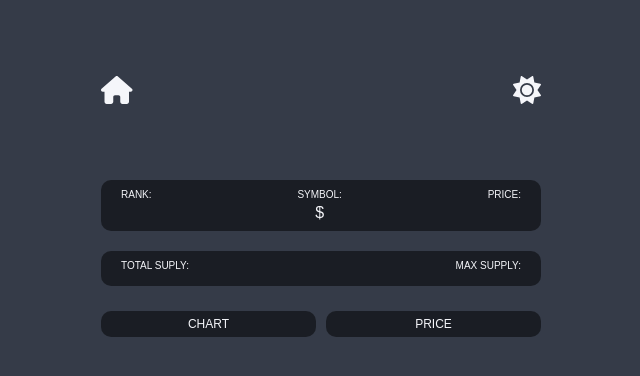
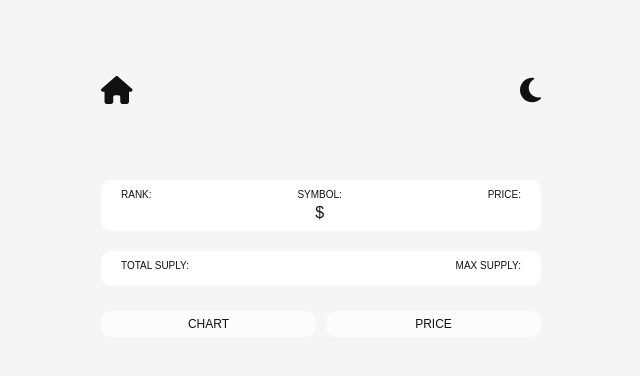
Before and after one commit to leewol/Crypto-Tracker, a React (Create React App) app: page /1 in a window 1280 px wide. Shown: the top 376 px of the page, without its empty margins (319-959 px from the left). Built offline with nearby package versions, Linux system fonts and the light colour scheme; no server answers.

Commit message:
[feature] 다크모드 구현 with useOutletContext

```diff
--- a/src/Root.tsx
+++ b/src/Root.tsx
@@ -1,6 +1,8 @@
 import { ReactQueryDevtools } from "react-query/devtools";
-import { createGlobalStyle } from "styled-components";
-import { Outlet } from "react-router";
+import { createGlobalStyle, ThemeProvider } from "styled-components";
+import { Outlet, useOutletContext } from "react-router";
+import { darkTheme, lightTheme } from "./theme";
+import { useState } from "react";
 
 const GlobalStyle = createGlobalStyle`
   @import url('https://fonts.googleapis.com/css2?family=Source+Sans+Pro:wght@300;400&display=swap');
@@ -33,6 +35,7 @@ const GlobalStyle = createGlobalStyle`
   /* HTML5 hidden-attribute fix for newer browsers */
   * {
     box-sizing: border-box;
+    transition: all 0.1s linear;
   }
   *[hidden] {
       display: none;
@@ -64,14 +67,27 @@ const GlobalStyle = createGlobalStyle`
   }
 `;
 
+interface IOutletContext {
+  isDark: boolean;
+  toggleDark: () => void;
+}
+
 function Root() {
+  const [isDark, setIsDark] = useState(false);
+  const toggleDark = () => setIsDark((current) => !current);
   return (
     <>
-      <GlobalStyle />
-      <Outlet />
-      <ReactQueryDevtools initialIsOpen={true} />
+      <ThemeProvider theme={isDark ? darkTheme : lightTheme}>
+        <GlobalStyle />
+        <Outlet context={{ isDark, toggleDark }} />
+        <ReactQueryDevtools initialIsOpen={true} />
+      </ThemeProvider>
     </>
   );
 }
 
+export function useDark() {
+  return useOutletContext<IOutletContext>();
+}
+
 export default Root;
--- a/src/components/Header.tsx
+++ b/src/components/Header.tsx
@@ -2,6 +2,7 @@ import { Link } from "react-router-dom";
 import { FontAwesomeIcon } from "@fortawesome/react-fontawesome";
 import { faHouse, faSun, faMoon } from "@fortawesome/free-solid-svg-icons";
 import styled from "styled-components";
+import { useDark } from "../Root";
 
 interface IHeaderProps {
   title?: string;
@@ -35,6 +36,8 @@ const RightBox = styled.div`
 `;
 
 function Header({ title }: IHeaderProps) {
+  const { isDark, toggleDark } = useDark();
+
   return (
     <HeaderContainer>
       <LeftBox>
@@ -46,7 +49,11 @@ function Header({ title }: IHeaderProps) {
       </LeftBox>
       <Title>{title}</Title>
       <RightBox>
-        <FontAwesomeIcon className="header-icon" icon={faSun} />
+        <FontAwesomeIcon
+          className="header-icon"
+          icon={isDark ? faSun : faMoon}
+          onClick={toggleDark}
+        />
       </RightBox>
     </HeaderContainer>
   );
--- a/src/index.tsx
+++ b/src/index.tsx
@@ -2,9 +2,7 @@ import React from "react";
 import ReactDOM from "react-dom/client";
 import { QueryClient, QueryClientProvider } from "react-query";
 import { RouterProvider } from "react-router";
-import { ThemeProvider } from "styled-components";
 import router from "./Router";
-import { theme } from "./theme";
 
 const queryClient = new QueryClient();
 const root = ReactDOM.createRoot(
@@ -14,9 +12,7 @@ const root = ReactDOM.createRoot(
 root.render(
   <React.StrictMode>
     <QueryClientProvider client={queryClient}>
-      <ThemeProvider theme={theme}>
-        <RouterProvider router={router} />
-      </ThemeProvider>
+      <RouterProvider router={router} />
     </QueryClientProvider>
   </React.StrictMode>
 );
--- a/src/routes/Chart.tsx
+++ b/src/routes/Chart.tsx
@@ -2,6 +2,7 @@ import { useLocation } from "react-router";
 import { useQuery } from "react-query";
 import { fetchCoinHistory } from "../api";
 import ApexChart from "react-apexcharts";
+import { useIsDark } from "./Coin";
 
 interface RouteState {
   state: {
@@ -21,6 +22,7 @@ interface IHistorical {
 }
 
 function Chart() {
+  const { isDark } = useIsDark();
   const {
     state: { coinId },
   } = useLocation() as RouteState;
@@ -47,7 +49,7 @@ function Chart() {
           ]}
           options={{
             theme: {
-              mode: "dark",
+              mode: isDark ? "dark" : "light",
             },
             chart: {
               height: 300,
--- a/src/routes/Coin.tsx
+++ b/src/routes/Coin.tsx
@@ -1,10 +1,16 @@
 import { useQuery } from "react-query";
 import { Helmet } from "react-helmet";
-import { useLocation, useParams, useMatch } from "react-router";
+import {
+  useLocation,
+  useParams,
+  useMatch,
+  useOutletContext,
+} from "react-router";
 import { Outlet, Link } from "react-router-dom";
 import styled from "styled-components";
 import { fetchCoinInfo, fetchCoinTickers } from "../api";
 import Header from "../components/Header";
+import { useDark } from "../Root";
 
 const Container = styled.div`
   padding: 0 20px;
@@ -20,7 +26,7 @@ const Loader = styled.span`
 const Overview = styled.div`
   display: flex;
   justify-content: space-between;
-  background-color: rgba(0, 0, 0, 0.5);
+  background-color: ${(props) => props.theme.cardColor};
   padding: 10px 20px;
   border-radius: 10px;
 `;
@@ -51,7 +57,7 @@ const Tab = styled.span<{ isActive: boolean }>`
   text-transform: uppercase;
   font-size: 12px;
   font-weight: 400;
-  background-color: rgba(0, 0, 0, 0.5);
+  background-color: ${(props) => props.theme.tabColor};
   padding: 7px 0px;
   border-radius: 10px;
   color: ${(props) =>
@@ -123,7 +129,12 @@ interface TickersData {
   };
 }
 
+interface IOutletContext {
+  isDark: boolean;
+}
+
 function Coin() {
+  const { isDark } = useDark();
   const { coinId } = useParams();
   const { state } = useLocation() as RouteState;
   const priceMatch = useMatch("/:coinId/price");
@@ -190,11 +201,15 @@ function Coin() {
               <Link to={`/${coinId}/price`}>Price</Link>
             </Tab>
           </Tabs>
-          <Outlet />
+          <Outlet context={{ isDark }} />
         </>
       )}
     </Container>
   );
 }
 
+export function useIsDark() {
+  return useOutletContext<IOutletContext>();
+}
+
 export default Coin;
--- a/src/routes/Coins.tsx
+++ b/src/routes/Coins.tsx
@@ -14,15 +14,15 @@ const Container = styled.div`
 const CoinsList = styled.ul``;
 
 const Coin = styled.li`
-  background-color: white;
-  color: ${(props) => props.theme.bgColor};
+  background-color: ${(props) => props.theme.cardColor};
+  color: ${(props) => props.theme.textColor};
   margin-bottom: 10px;
   border-radius: 20px;
   a {
-    transition: color 0.3s ease-in;
     display: flex;
     align-items: center;
     padding: 20px;
+    transition: color 0.2s ease-in;
   }
   &:hover {
     a {
--- a/src/styled.d.ts
+++ b/src/styled.d.ts
@@ -7,5 +7,7 @@ declare module "styled-components" {
     textColor: string;
     bgColor: string;
     accentColor: string;
+    cardColor: string;
+    tabColor: string;
   }
 }
--- a/src/theme.ts
+++ b/src/theme.ts
@@ -1,7 +1,17 @@
 import { DefaultTheme } from "styled-components";
 
-export const theme: DefaultTheme = {
+export const darkTheme: DefaultTheme = {
   bgColor: "#353b48",
   textColor: "#f5f6fa",
   accentColor: "#9c88ff",
+  cardColor: "#111",
+  tabColor: "rgba(0, 0, 0, 0.5)",
 };
+
+export const lightTheme: DefaultTheme = {
+  bgColor: "whitesmoke",
+  textColor: "#111",
+  accentColor: "#9c88ff",
+  cardColor: "white",
+  tabColor: "rgba(255, 255, 255, 0.7)",
+};
```
